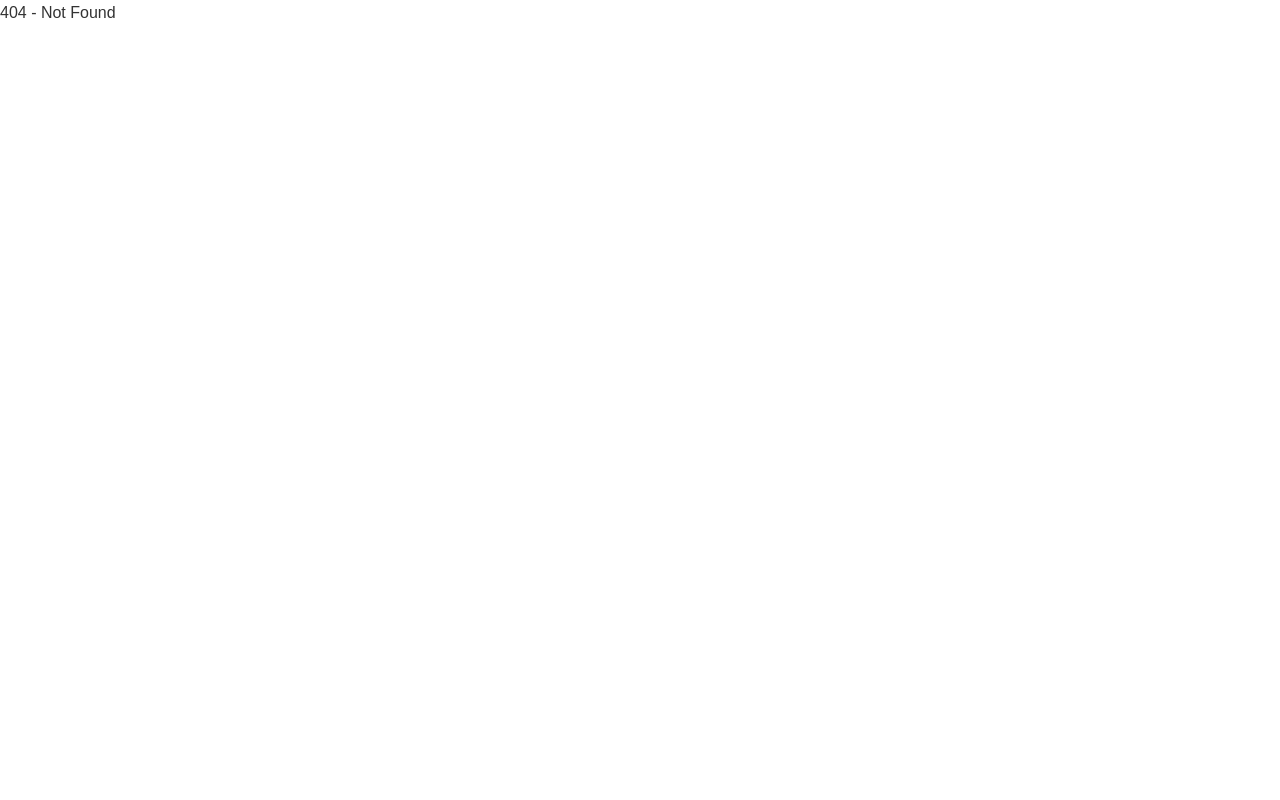
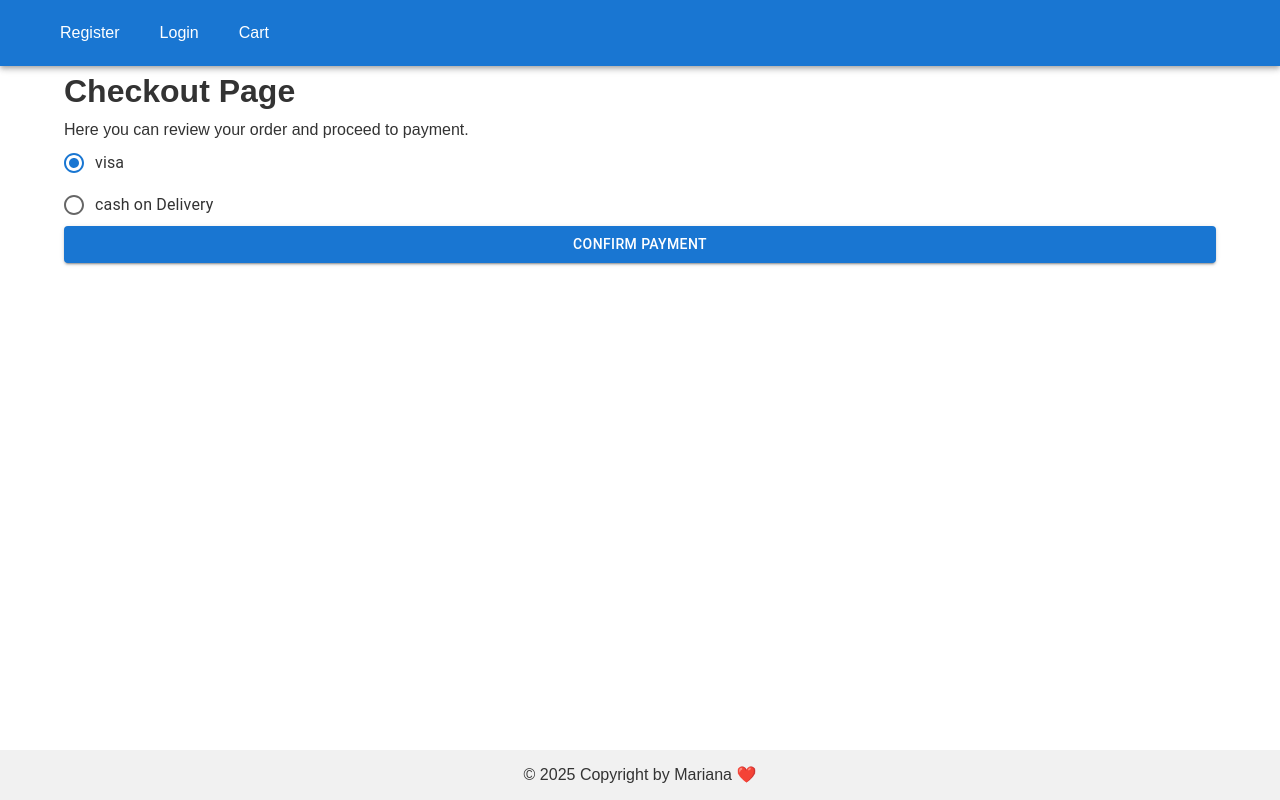
Before and after one commit to mriana9/ReactFinalProject, a React (Vite) app: page /checkout in a window 1280 px wide. Before the commit this address had no page. Built offline with nearby package versions, Linux system fonts and the light colour scheme; some icons are missing.

Commit message:
add: checkout

```diff
--- a/src/components/carts/Carts.jsx
+++ b/src/components/carts/Carts.jsx
@@ -12,11 +12,14 @@ import {
 } from "@mui/material";
 import axios from "axios";
 import React, { useEffect, useState } from "react";
+import { Link } from "react-router";
 import { toast, Slide } from "react-toastify";
 
 export default function Carts() {
   const [carts, setCarts] = useState([]);
   const [loading, setLoading] = useState(false);
+  const [totalPrice, setTotalPrice] = useState(0);
+  const [totalItems, setTotalItems] = useState(0);
 
   const getCarts = async () => {
     const userToken = localStorage.getItem("userToken");
@@ -32,6 +35,15 @@ export default function Carts() {
       if (res.status === 200) {
         setCarts(res.data.cartResponse);
         //console.log("Carts data:", res.data);
+        setTotalPrice(res.data.totalPrice);
+        //console.log("Total Price:", res.data.totalPrice);
+        let totalAllItems = 0;
+        res.data.cartResponse.forEach((item) => {
+          {
+            totalAllItems = totalAllItems + item.count;
+            setTotalItems(totalAllItems);
+          }
+        });
       } else {
         console.error("Failed to fetch carts");
       }
@@ -258,9 +270,9 @@ export default function Carts() {
 
   return (
     <>
-      <Box sx={{display:"flex", justifyContent:"end"}} >
+      <Box sx={{ display: "flex", justifyContent: "end" }}>
         <Button
-          sx={{ marginTop: "50px"}}
+          sx={{ marginTop: "50px" }}
           size="small"
           onClick={() => ClearAll()}
         >
@@ -268,6 +280,7 @@ export default function Carts() {
         </Button>
       </Box>
       <Grid container spacing={2}>
+        <Grid size={{ xs: 12, md: 6, xl: 6 }}>
           {carts.map((cart) => (
             <Grid size={{ xs: 12, md: 12, xl: 12 }} key={cart.id}>
               <Card sx={{ minWidth: 275, mt: 2 }}>
@@ -284,6 +297,9 @@ export default function Carts() {
                     sx={{ color: "text.secondary", fontSize: 14 }}
                   >
                     {cart.name}
+                  </Typography>
+                  <Typography variant="h5" component="div">
+                    {cart.price} $
                   </Typography>
                 </CardContent>
 
@@ -326,6 +342,21 @@ export default function Carts() {
             </Grid>
           ))}
         </Grid>
+
+        <Grid item sx={{ mt: 2 }}>
+          <h2>Cart Summary</h2>
+          <Typography variant="h6" color="text.secondary">
+            Total Items: {totalItems}
+          </Typography>
+          <Typography variant="h6" color="text.secondary">
+            Total Price: {totalPrice} $
+          </Typography>
+          <Button variant="contained" fullWidth color="primary" sx={{ mt: 2 }}
+          component={Link} to="/checkout">
+            Checkout
+          </Button>
+        </Grid>
+      </Grid>
     </>
   );
 }
--- a/src/pages/cart/Cart.jsx
+++ b/src/pages/cart/Cart.jsx
@@ -4,7 +4,6 @@ import Carts from '../../components/carts/Carts'
 export default function Cart() {
   return (
     <>
-        <h1>Cart Page</h1>
         <Carts />
     </>
   )
--- /dev/null
+++ b/src/pages/checkout/Checkout.jsx
@@ -0,0 +1,93 @@
+import {
+  Button,
+  FormControl,
+  FormControlLabel,
+  Radio,
+  RadioGroup,
+} from "@mui/material";
+import axios from "axios";
+import { useState } from "react";
+import { Slide, toast } from "react-toastify";
+
+export default function Checkout() {
+  const [paymentMethod, setPaymentMethod] = useState("Visa");
+  const [loading, setLoading] = useState(false);
+
+  const handlePaymentChange = (event) => {
+    setPaymentMethod(event.target.value);
+  };
+
+  const handlePaymentSubmit = async () => {
+    const userToken = localStorage.getItem("userToken");
+    // console.log("User Token:", userToken);
+    try {
+      const res = await axios.post(
+        `${import.meta.env.VITE_BURL}/CheckOuts/Pay`,
+        { PaymentMethod: paymentMethod },
+        {
+          headers: {
+            Authorization: `Bearer ${userToken}`,
+          },
+        }
+      );
+      if (res.status === 200) {
+        // toast.success("Checkout Successfully", {
+        //   position: "top-right",
+        //   autoClose: 5000,
+        //   hideProgressBar: false,
+        //   closeOnClick: false,
+        //   pauseOnHover: true,
+        //   draggable: true,
+        //   progress: undefined,
+        //   theme: "colored",
+        //   transition: Slide,
+        // });
+        if (paymentMethod === "Visa") {
+            window.location.href = res.data.url; // Redirect to payment gateway
+        }
+      } else {
+        console.error("Failed to checkout");
+      }
+    } catch (error) {
+      toast.error("Please Check Your Network and Try Again!", {
+        position: "top-right",
+        autoClose: 5000,
+        hideProgressBar: false,
+        closeOnClick: false,
+        pauseOnHover: true,
+        draggable: true,
+        progress: undefined,
+        theme: "colored",
+        transition: Slide,
+      });
+      console.log("Error", error);
+    } finally {
+      setLoading(false);
+    }
+  };
+  return (
+    <>
+      <div className="checkout-container">
+        <h1>Checkout Page</h1>
+        <p>Here you can review your order and proceed to payment.</p>
+        <FormControl>
+          <RadioGroup value={paymentMethod} onChange={handlePaymentChange}>
+            <FormControlLabel
+              control={<Radio />}
+              label="visa"
+              value="Visa"
+            ></FormControlLabel>
+            <FormControlLabel
+              control={<Radio />}
+              label="cash on Delivery"
+              value="Cash"
+            ></FormControlLabel>
+          </RadioGroup>
+        </FormControl>
+        <Button fullWidth variant="contained" onClick={handlePaymentSubmit}>
+          {loading ? "Loading..." : "Confirm Payment"}
+        </Button>
+      </div>
+    </>
+  );
+}
--- a/src/routes.jsx
+++ b/src/routes.jsx
@@ -8,6 +8,7 @@ import ForgotPassword from "./pages/forgot-password/ForgotPassword";
 import SendCodePage from "./pages/send-code-page/SendCodePage";
 import Product from "./pages/products/Products";
 import Cart from "./pages/cart/Cart";
+import Checkout from "./pages/checkout/Checkout";
 const routes = createBrowserRouter([
   {
     path: "/",
@@ -42,6 +43,10 @@ const routes = createBrowserRouter([
         path: "/product/:id",
         element: <Product />,
       },
+      {
+        path: "/checkout",
+        element: <Checkout />,
+      }
     ],
   },
 ]);
```
Lines whose indentation alone changed are shown as unchanged.
